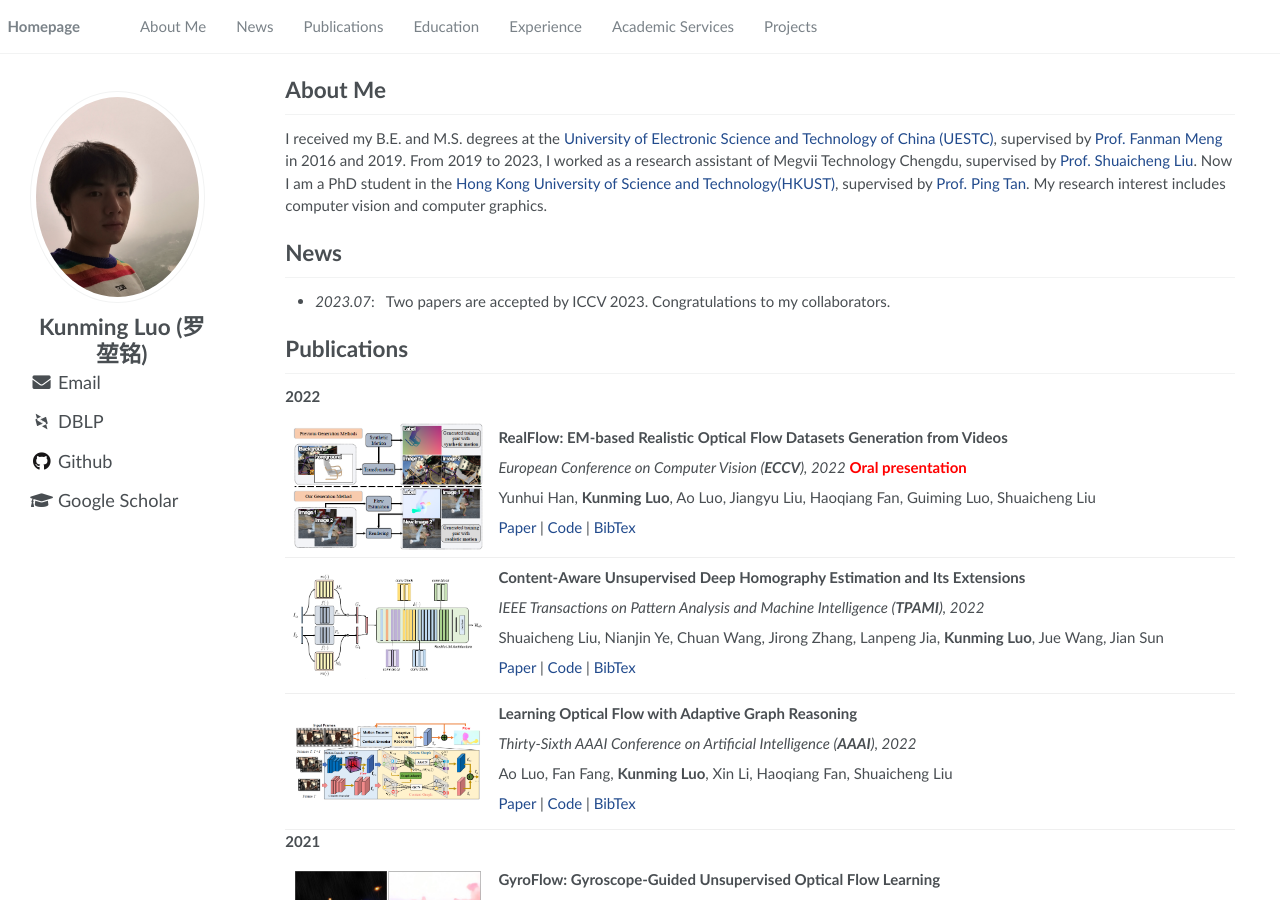
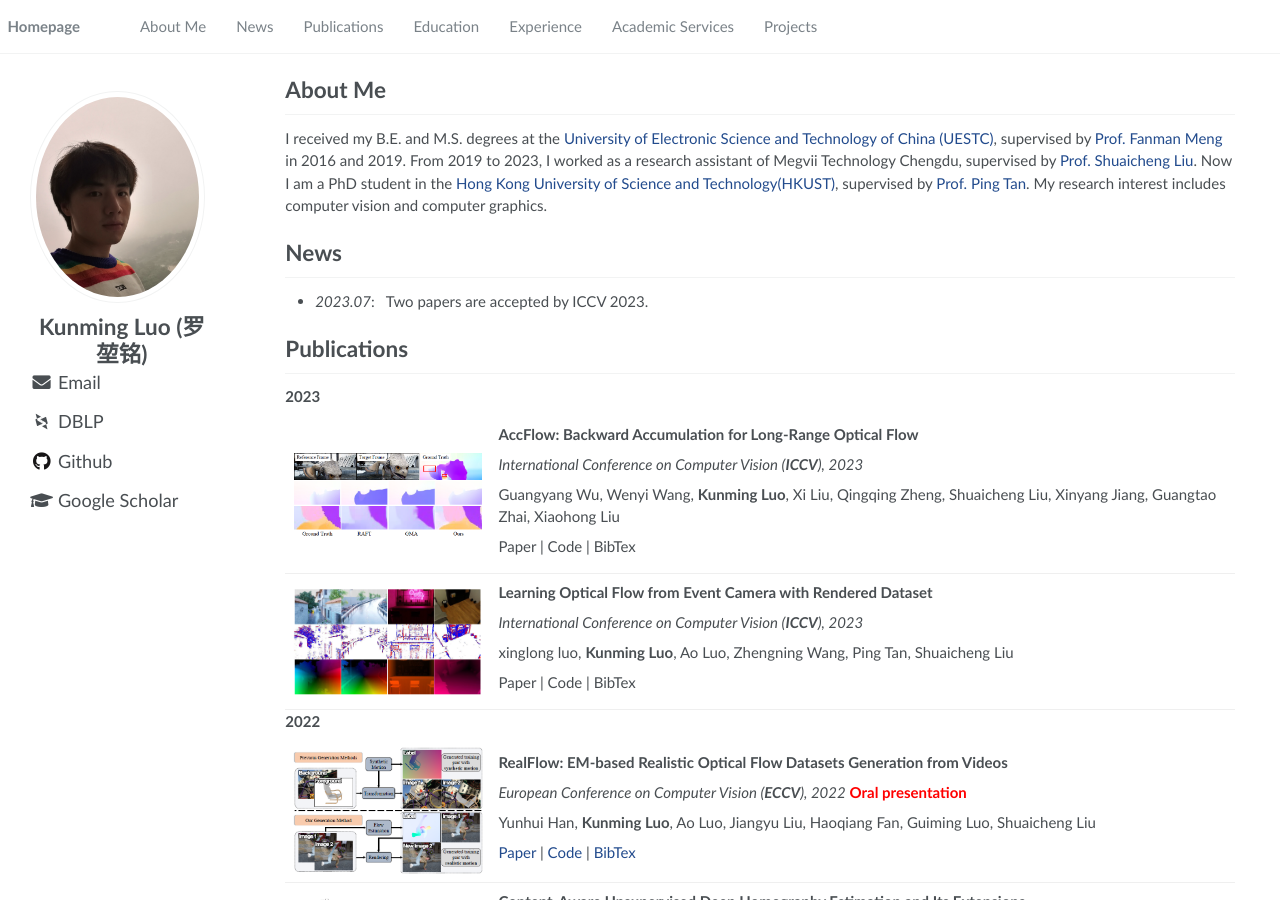
Before and after one commit to coolbeam/coolbeam.github.io, a Jekyll site: the page built from _pages/about.md, in a window 1280 px wide and 900 px high. Built offline with Jekyll 4.4.1, drawn with Linux system fonts in a browser that asks for light colours; some web fonts are replaced; some of the changed text lies outside the part shown.

Commit message:
update 2023

```diff
--- a/_pages/about.md
+++ b/_pages/about.md
@@ -25,10 +25,42 @@ My research interest includes computer vision and computer graphics.
 
 
 # News
-- *2023.07*: &nbsp; Two papers are accepted by ICCV 2023. Congratulations to my collaborators.
+- *2023.07*: &nbsp; Two papers are accepted by ICCV 2023.
 
 
 # Publications
+
+**2023**
+
+<!-- ######################################################### -->
+
+<div class='paper-box'><div class='paper-box-image'><img src='collections/2023/accflow.png' alt="sym" width="100%"></div>
+<div class='paper-box-text' markdown="1">
+
+**AccFlow: Backward Accumulation for Long-Range Optical Flow**
+
+*International Conference on Computer Vision (**ICCV**), 2023*
+
+Guangyang Wu, Wenyi Wang, **Kunming Luo**, Xi Liu, Qingqing Zheng, Shuaicheng Liu, Xinyang Jiang, Guangtao Zhai, Xiaohong Liu
+
+Paper \| Code \| BibTex<strong><span class='show_paper_citations' data='3WQTKocAAAAJ:WF5omc3nYNoC'></span></strong>
+</div>
+</div>
+
+<!-- ######################################################### -->
+
+<div class='paper-box'><div class='paper-box-image'><img src='collections/2023/event_flow.png' alt="sym" width="100%"></div>
+<div class='paper-box-text' markdown="1">
+
+**Learning Optical Flow from Event Camera with Rendered Dataset**
+
+*International Conference on Computer Vision (**ICCV**), 2023*
+
+xinglong luo, **Kunming Luo**, Ao Luo, Zhengning Wang, Ping Tan, Shuaicheng Liu
+
+Paper \| Code \| BibTex<strong><span class='show_paper_citations' data='3WQTKocAAAAJ:WF5omc3nYNoC'></span></strong>
+</div>
+</div>
 
 **2022**
 
@@ -216,6 +248,9 @@ Fanman Meng, **Kunming Luo**, Hongliang Li, Qingbo Wu, Xiaolong Xu
 - *2019.03-2023.02*, Research Assistant, Megvii Research
 - *2018.03-2019.07*, Intern, Megvii Research
 
+# Talks
+-  *2022, ACCV Tutorial*, **Recent Advances in Image Alignment: From Deep Homography to Optical Flow.** [link](https://www.accv2022.org/en/TUTORIALS.html)
+
 # Academic Services
-- **Journals:** TPAMI
-- **Conferences:** ICCV; Pacific Graphics (PG); International Conference on Intelligent Robots and Systems (IROS)
+- **Journals:** IEEE Transactions on Pattern Analysis and Machine Intelligence (TPAMI)
+- **Conferences:** International Conference on Computer Vision (ICCV); Pacific Graphics (PG); International Conference on Intelligent Robots and Systems (IROS)
```
Also changed, not shown: collections/2023/accflow.png (added), collections/2023/event_flow.png (added).
